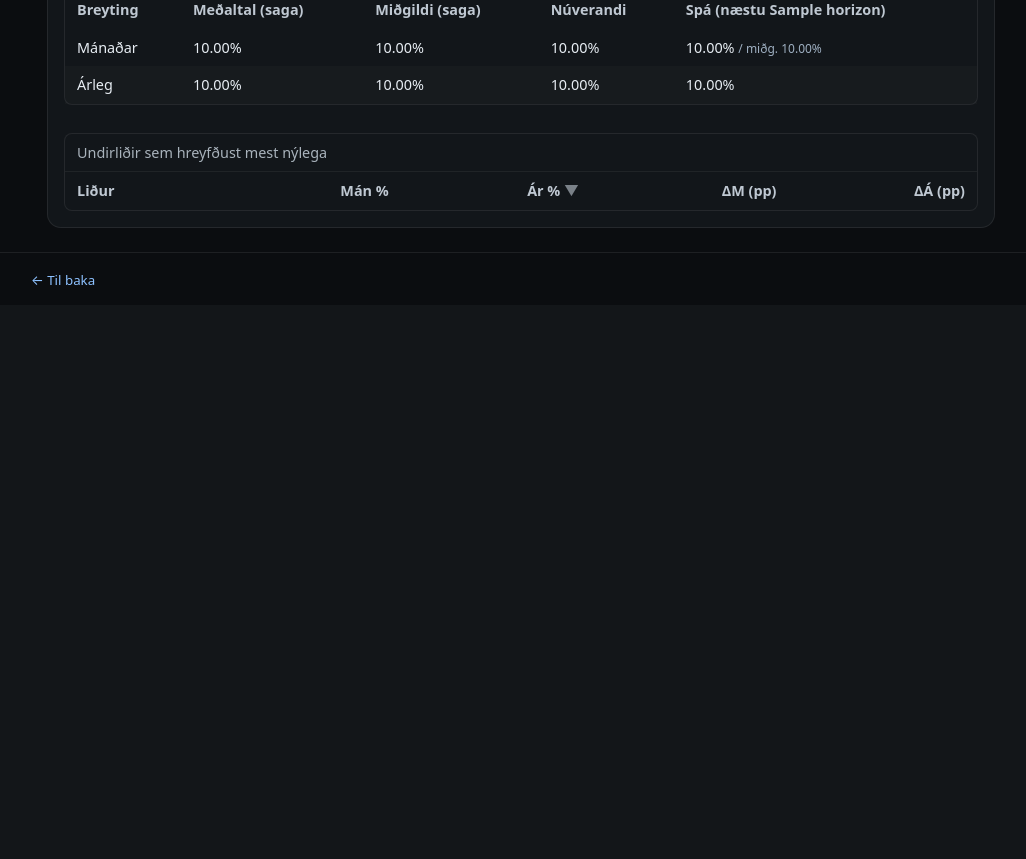
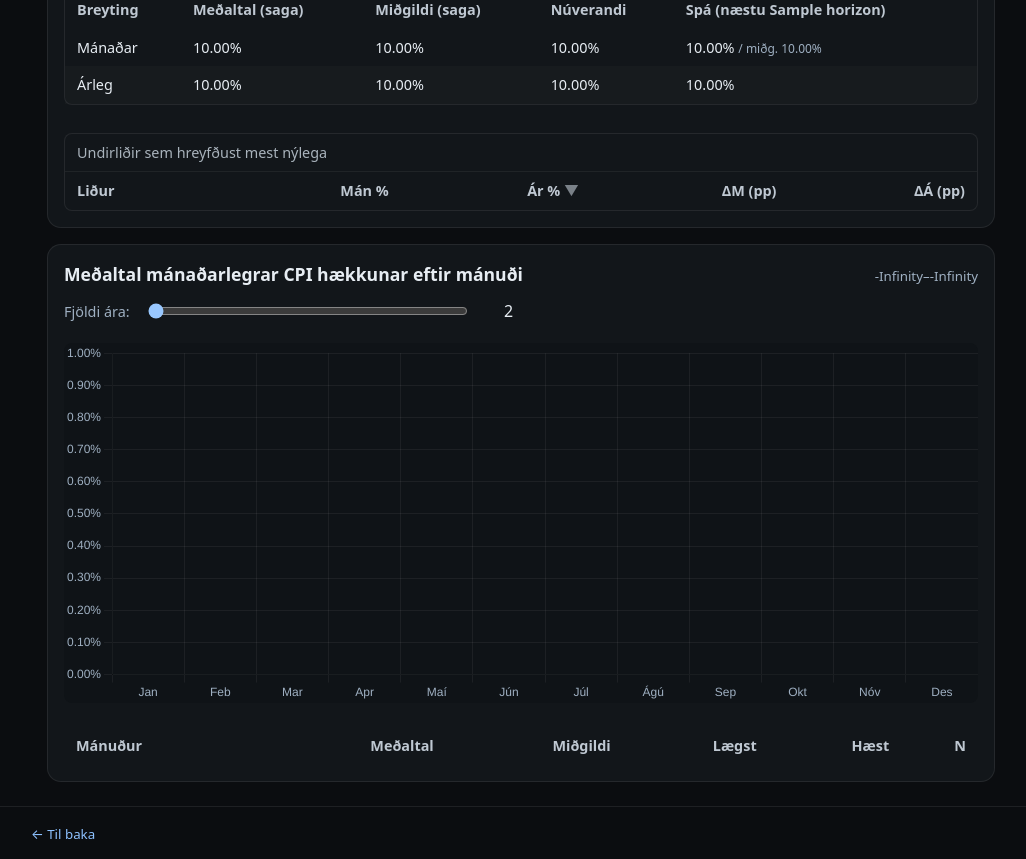
Before and after one commit to bjornlevi/CPI, a Flask app: template cpi_app/templates/cpi.html in a window 1280 px wide. Shown: the part 720-1579 px from the top of the page, without its empty margins (119-1145 px from the left). Before the commit the page ends 1005 px from the top, so only its background shows below. Run offline with Flask 3, Linux system fonts and the light colour scheme; the template is opened without the code that fills it: most values are stand-ins (such as "Sample title", 1, 10 or a date in 2020); lists and menus that the app fills with data are empty.

Commit message:
adding month graph

```diff
--- a/cpi_app/app.py
+++ b/cpi_app/app.py
@@ -173,6 +173,10 @@
         cpi_actuals = s.scalars(select(CPIActual).order_by(CPIActual.date)).all()
         full_labels = [a.date.strftime("%Y-%m") for a in cpi_actuals]
         full_values = [a.cpi for a in cpi_actuals]
+        monthly_changes = [
+            {"year": a.date.year, "month": a.date.month, "change": a.monthly_change}
+            for a in cpi_actuals if a.monthly_change is not None
+        ]
 
         # latest forecast run (points are only future months)
         best_run_id = s.scalar(
@@ -314,6 +318,8 @@
         # tables
         cpi_table=cpi_table,
         cpi_movers=cpi_movers,
+        # seasonal analysis
+        monthly_changes=monthly_changes,
     )
 
 def build_cpi_subseries(label_list: List[str]) -> Tuple[List[dict], Dict[str, List[float]], List[dict]]:
--- a/cpi_app/templates/cpi.html
+++ b/cpi_app/templates/cpi.html
@@ -159,7 +159,142 @@
 
     </div>
   </section>
+  <section class="card card--chart" style="margin-top:1rem">
+    <div class="card-body">
+      <div class="rowhead">
+        <h2>Meðaltal mánaðarlegrar CPI hækkunar eftir mánuði</h2>
+        <small class="muted" id="seasonal-range-label"></small>
+      </div>
+
+      <div style="display:flex;align-items:center;gap:1rem;flex-wrap:wrap;margin-bottom:.5rem">
+        <label for="seasonal-slider" class="muted small">Fjöldi ára:</label>
+        <input id="seasonal-slider" type="range" min="2" step="1"
+               style="flex:1;min-width:120px;max-width:320px">
+        <span id="seasonal-year-val" style="min-width:3ch;text-align:right;font-variant-numeric:tabular-nums"></span>
+      </div>
+
+      <div class="chart-box chart-box--md">
+        <canvas id="seasonalChart"></canvas>
+      </div>
+
+      <table class="stats" id="seasonal-table" style="margin-top:.75rem;font-size:.85rem">
+        <thead>
+          <tr>
+            <th>Mánuður</th>
+            <th class="num">Meðaltal</th>
+            <th class="num">Miðgildi</th>
+            <th class="num">Lægst</th>
+            <th class="num">Hæst</th>
+            <th class="num">N</th>
+          </tr>
+        </thead>
+        <tbody></tbody>
+      </table>
+    </div>
+  </section>
 </main>
+
+<script>
+(function () {
+  const RAW = {{ monthly_changes|tojson }};
+  const MONTH_NAMES = ['Jan','Feb','Mar','Apr','Maí','Jún','Júl','Ágú','Sep','Okt','Nóv','Des'];
+
+  const slider   = document.getElementById('seasonal-slider');
+  const yearVal  = document.getElementById('seasonal-year-val');
+  const rangeLabel = document.getElementById('seasonal-range-label');
+  const tbody    = document.querySelector('#seasonal-table tbody');
+
+  // Determine year range from data
+  const allYears = [...new Set(RAW.map(d => d.year))].sort((a,b)=>a-b);
+  const maxYears = allYears.length;
+  slider.max = maxYears;
+  slider.value = Math.min(10, maxYears);
+
+  // Build Chart.js bar chart
+  const ctx = document.getElementById('seasonalChart').getContext('2d');
+  const chart = new Chart(ctx, {
+    type: 'bar',
+    data: { labels: MONTH_NAMES, datasets: [] },
+    options: {
+      responsive: true,
+      maintainAspectRatio: false,
+      plugins: {
+        legend: { display: false },
+        tooltip: {
+          callbacks: {
+            label: item => `${item.parsed.y.toFixed(3)}%`
+          }
+        }
+      },
+      scales: {
+        x: { grid: { color: 'rgba(255,255,255,.06)' }, ticks: { color: '#9fb0c2' } },
+        y: {
+          grid: { color: 'rgba(255,255,255,.06)' },
+          ticks: { color: '#9fb0c2', callback: v => v.toFixed(2) + '%' }
+        }
+      }
+    }
+  });
+
+  function computeStats(nYears) {
+    const maxYear = Math.max(...allYears);
+    const minYear = maxYear - nYears + 1;
+    const filtered = RAW.filter(d => d.year >= minYear);
+
+    const byMonth = Array.from({length: 12}, () => []);
+    for (const d of filtered) byMonth[d.month - 1].push(d.change);
+
+    return byMonth.map(vals => {
+      if (!vals.length) return null;
+      const sorted = [...vals].sort((a,b) => a-b);
+      const n = sorted.length;
+      const avg = vals.reduce((s,v) => s+v, 0) / n;
+      const med = n % 2 ? sorted[Math.floor(n/2)] : (sorted[n/2-1] + sorted[n/2]) / 2;
+      return { avg, med, min: sorted[0], max: sorted[n-1], n };
+    });
+  }
+
+  function update() {
+    const nYears = parseInt(slider.value);
+    yearVal.textContent = nYears;
+
+    const maxYear = Math.max(...allYears);
+    const minYear = maxYear - nYears + 1;
+    rangeLabel.textContent = `${minYear}–${maxYear}`;
+
+    const stats = computeStats(nYears);
+    const avgs = stats.map(s => s ? parseFloat(s.avg.toFixed(4)) : null);
+
+    // colour bars: positive = warm red, negative = cool blue
+    const colors = avgs.map(v => v == null ? '#555'
+      : v >= 0 ? `rgba(255,${Math.round(80 - Math.min(v,3)/3*60)},80,.75)`
+               : `rgba(80,160,255,.75)`);
+
+    chart.data.datasets = [{
+      data: avgs,
+      backgroundColor: colors,
+      borderColor: colors.map(c => c.replace('.75)', '1)')),
+      borderWidth: 1,
+    }];
+    chart.update('none');
+
+    // table
+    tbody.innerHTML = stats.map((s, i) => s ? `
+      <tr>
+        <td>${MONTH_NAMES[i]}</td>
+        <td class="num ${s.avg >= 0 ? 'pos' : 'neg'}">${s.avg.toFixed(3)}%</td>
+        <td class="num">${s.med.toFixed(3)}%</td>
+        <td class="num ${s.min < 0 ? 'neg' : ''}">${s.min.toFixed(3)}%</td>
+        <td class="num pos">${s.max.toFixed(3)}%</td>
+        <td class="num">${s.n}</td>
+      </tr>` : ''
+    ).join('');
+  }
+
+  slider.addEventListener('input', update);
+  update();
+})();
+</script>
 
 <footer class="footer">
   <div class="wrap"><small class="muted"><a href="{{ url_for('index') }}">← Til baka</a></small></div>
```
Also changed, not shown: cpi_app/data/cpi.sqlite.
